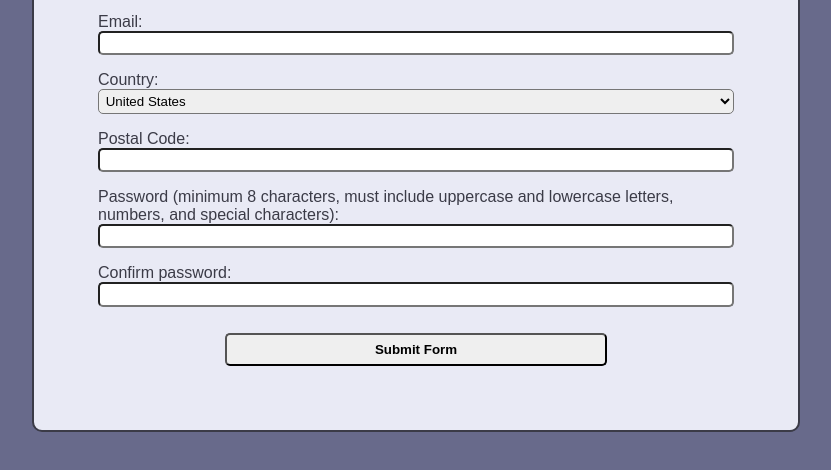
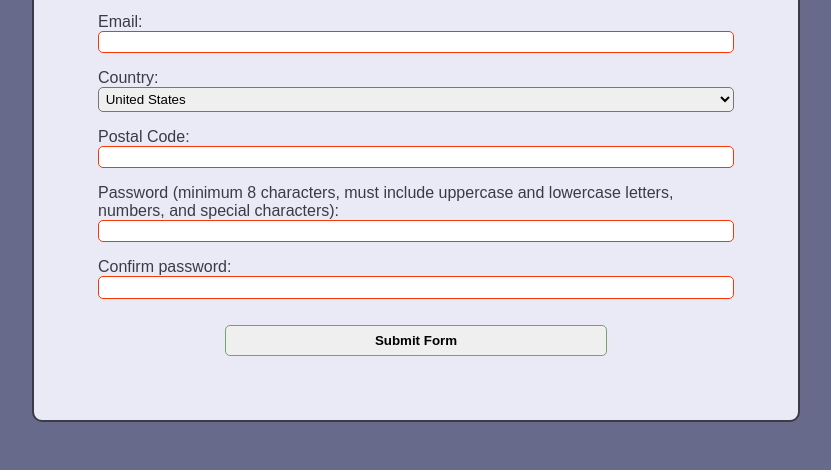
Before and after one commit to acl13/form-validation, a plain HTML site: page index.html in a window 1280 px wide. Shown: the part 138-608 px from the top of the page, without its empty margins (224-1055 px from the left). Drawn offline with Linux system fonts and the light colour scheme.

Commit message:
change border color of :valid and :invalid inputs

```diff
--- a/style.css
+++ b/style.css
@@ -37,6 +37,14 @@ label {
     margin-top: 1em;
 }
 
+input:invalid {
+    border: 1px solid #f83707;
+}
+
+input:valid {
+    border: 1px solid #74a372;
+}
+
 input[type='submit'] {
     width: 60%;
     margin: 2em auto 0;
```
